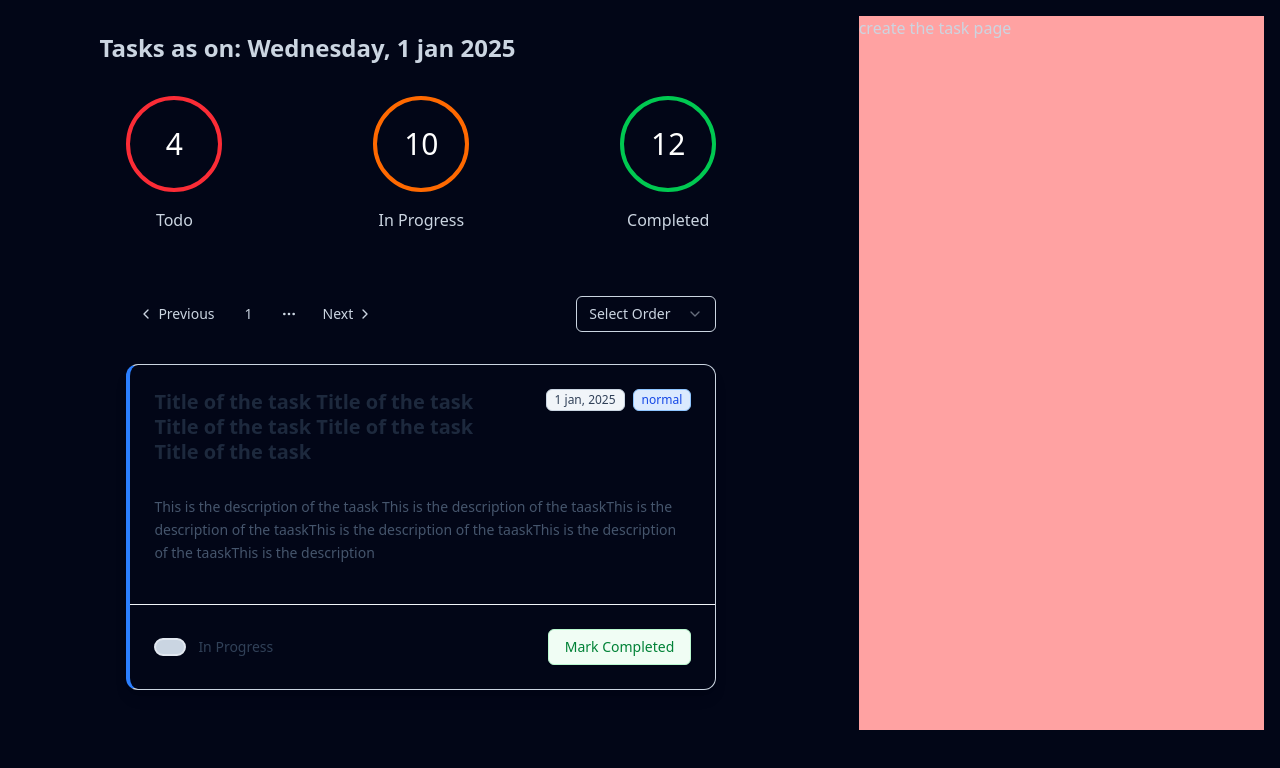
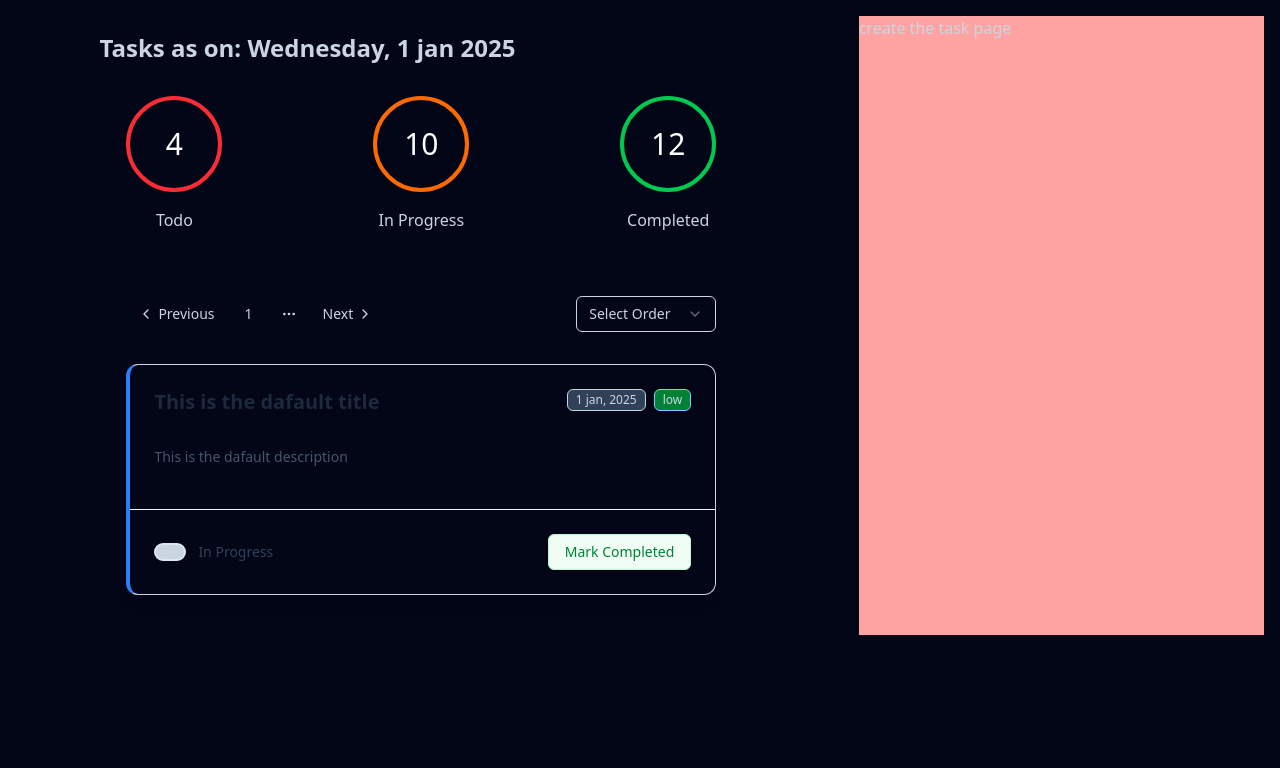
Before and after one commit to kushcapital/fullstack-React, a React (Vite) app: page /tasks in a window 1280 px wide. Shown: the top 768 px of the page. Built offline with nearby package versions, Linux system fonts and the light colour scheme.

Commit message:
addes some props and improve the looks of priority icon

```diff
--- a/src/components/task/task.jsx
+++ b/src/components/task/task.jsx
@@ -12,34 +12,57 @@ import {
   CardTitle,
 } from "@/components/ui/card";
 
-export function Task() {
+export function Task(props) {
+  const {
+    title = "This is the dafault title",
+    description = "This is the dafault description",
+    status = "todo",
+    priority = "low",
+    dueDate,
+  } = props;
   return (
     <Card className="w-full mb-6 shadow-lg hover:shadow-xl transition-shadow duration-200 border-l-4 border-l-blue-500">
       <CardHeader className="flex flex-row justify-between items-start pb-1">
         <CardTitle className="basis-2/3 text-slate-800 font-semibold text-xl leading-tight">
-          Title of the task Title of the task Title of the task Title of the
-          task Title of the task
+          {title}
         </CardTitle>
         <div className="flex gap-2">
           <Badge
-            className="bg-slate-100 text-slate-700 border-slate-300"
+            className="bg-slate-700 border-slate-300"
             variant="outline"
           >
             1 jan, 2025
           </Badge>
-          <Badge
-            className="bg-blue-100 text-blue-700 border-blue-300"
-            variant="outline"
-          >
-            normal
-          </Badge>
+
+          {priority === "normal" && (
+            <Badge
+              className=" bg-blue-700 border-blue-300"
+              variant="outline"
+            >
+              {priority}
+            </Badge>
+          )}
+          {priority === "high" && (
+            <Badge
+              className=" bg-red-700 border-blue-300"
+              variant="outline"
+            >
+              {priority}
+            </Badge>
+          )}
+          {priority === "low" && (
+            <Badge
+              className="bg-green-700 border-blue-300"
+              variant="outline"
+            >
+              {priority}
+            </Badge>
+          )}
         </div>
       </CardHeader>
       <CardContent className="pt-1 pb-4">
         <CardDescription className="text-slate-600 text-sm leading-relaxed">
-          This is the description of the taask This is the description of the
-          taaskThis is the description of the taaskThis is the description of
-          the taaskThis is the description of the taaskThis is the description
+          {description}
         </CardDescription>
       </CardContent>
       <CardFooter className="flex justify-between items-center pt-4 border-t border-slate-100">
```
